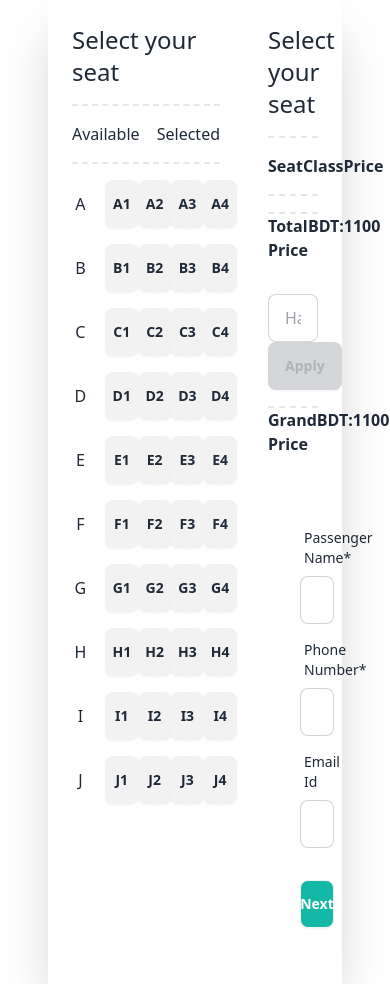
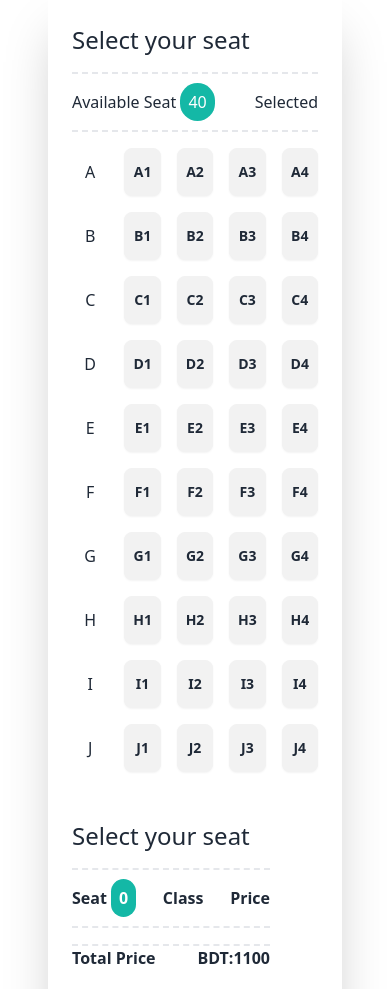
Before and after one commit to HabiburRahman02/ticket-booking-using-dom, a plain HTML site: page index.html in a window 390 px wide. Shown: the top 989 px of the page. Drawn offline with nearby package versions, Linux system fonts and the light colour scheme.

Commit message:
increase and decrease added

```diff
--- a/index.html
+++ b/index.html
@@ -11,75 +11,84 @@
 
 <body>
     <!-- seat section start -->
-    <div class="grid grid-cols-3 gap-12 shadow-2xl mx-12 p-6">
+    <div class="grid grid-cols-1 md:grid-cols-3 gap-12 shadow-2xl mx-12 p-6">
         <div class=" col-span-2 space-y-4">
             <h3 class="text-2xl">Select your seat</h3>
             <div class="flex justify-between border-y-2 border-dashed py-4">
-                <p>Available</p>
+                <p>Available Seat
+                    <span id="total-seat" class="bg-teal-500 rounded-full p-2 text-white">40</span>
+                </p>
                 <p>Selected</p>
             </div>
 
             <!-- ticket start -->
             <div class="grid grid-cols-5 gap-4">
                 <button>A</button>
-                <button class="btn hover:bg-green-500">A1</button>
-                <button class="btn hover:bg-green-500">A2</button>
-                <button class="btn hover:bg-green-500">A3</button>
-                <button class="btn hover:bg-green-500">A4</button>
+                <button onclick="handleSelectedSeat(this)" class="btn hover:bg-green-500">A1</button>
+                <button onclick="handleSelectedSeat(this)" class="btn hover:bg-green-500">A2</button>
+                <button onclick="handleSelectedSeat(this)" class="btn hover:bg-green-500">A3</button>
+                <button onclick="handleSelectedSeat(this)" class="btn hover:bg-green-500">A4</button>
                 <button>B</button>
-                <button class="btn hover:bg-green-500">B1</button>
-                <button class="btn hover:bg-green-500">B2</button>
-                <button class="btn hover:bg-green-500">B3</button>
-                <button class="btn hover:bg-green-500">B4</button>
+                <button onclick="handleSelectedSeat(this)" class="btn hover:bg-green-500">B1</button>
+                <button onclick="handleSelectedSeat(this)" class="btn hover:bg-green-500">B2</button>
+                <button onclick="handleSelectedSeat(this)" class="btn hover:bg-green-500">B3</button>
+                <button onclick="handleSelectedSeat(this)" class="btn hover:bg-green-500">B4</button>
                 <button>C</button>
-                <button class="btn hover:bg-green-500">C1</button>
-                <button class="btn hover:bg-green-500">C2</button>
-                <button class="btn hover:bg-green-500">C3</button>
-                <button class="btn hover:bg-green-500">C4</button>
+                <button onclick="handleSelectedSeat(this)" class="btn hover:bg-green-500">C1</button>
+                <button onclick="handleSelectedSeat(this)" class="btn hover:bg-green-500">C2</button>
+                <button onclick="handleSelectedSeat(this)" class="btn hover:bg-green-500">C3</button>
+                <button onclick="handleSelectedSeat(this)" class="btn hover:bg-green-500">C4</button>
                 <button>D</button>
-                <button class="btn hover:bg-green-500">D1</button>
-                <button class="btn hover:bg-green-500">D2</button>
-                <button class="btn hover:bg-green-500">D3</button>
-                <button class="btn hover:bg-green-500">D4</button>
+                <button onclick="handleSelectedSeat(this)" class="btn hover:bg-green-500">D1</button>
+                <button onclick="handleSelectedSeat(this)" class="btn hover:bg-green-500">D2</button>
+                <button onclick="handleSelectedSeat(this)" class="btn hover:bg-green-500">D3</button>
+                <button onclick="handleSelectedSeat(this)" class="btn hover:bg-green-500">D4</button>
                 <button>E</button>
-                <button class="btn hover:bg-green-500">E1</button>
-                <button class="btn hover:bg-green-500">E2</button>
-                <button class="btn hover:bg-green-500">E3</button>
-                <button class="btn hover:bg-green-500">E4</button>
+                <button onclick="handleSelectedSeat(this)" class="btn hover:bg-green-500">E1</button>
+                <button onclick="handleSelectedSeat(this)" class="btn hover:bg-green-500">E2</button>
+                <button onclick="handleSelectedSeat(this)" class="btn hover:bg-green-500">E3</button>
+                <button onclick="handleSelectedSeat(this)" class="btn hover:bg-green-500">E4</button>
                 <button>F</button>
-                <button class="btn hover:bg-green-500">F1</button>
-                <button class="btn hover:bg-green-500">F2</button>
-                <button class="btn hover:bg-green-500">F3</button>
-                <button class="btn hover:bg-green-500">F4</button>
+                <button onclick="handleSelectedSeat(this)" class="btn hover:bg-green-500">F1</button>
+                <button onclick="handleSelectedSeat(this)" class="btn hover:bg-green-500">F2</button>
+                <button onclick="handleSelectedSeat(this)" class="btn hover:bg-green-500">F3</button>
+                <button onclick="handleSelectedSeat(this)" class="btn hover:bg-green-500">F4</button>
                 <button>G</button>
-                <button class="btn hover:bg-green-500">G1</button>
-                <button class="btn hover:bg-green-500">G2</button>
-                <button class="btn hover:bg-green-500">G3</button>
-                <button class="btn hover:bg-green-500">G4</button>
+                <button onclick="handleSelectedSeat(this)" class="btn hover:bg-green-500">G1</button>
+                <button onclick="handleSelectedSeat(this)" class="btn hover:bg-green-500">G2</button>
+                <button onclick="handleSelectedSeat(this)" class="btn hover:bg-green-500">G3</button>
+                <button onclick="handleSelectedSeat(this)" class="btn hover:bg-green-500">G4</button>
                 <button>H</button>
-                <button class="btn hover:bg-green-500">H1</button>
-                <button class="btn hover:bg-green-500">H2</button>
-                <button class="btn hover:bg-green-500">H3</button>
-                <button class="btn hover:bg-green-500">H4</button>
+                <button onclick="handleSelectedSeat(this)" class="btn hover:bg-green-500">H1</button>
+                <button onclick="handleSelectedSeat(this)" class="btn hover:bg-green-500">H2</button>
+                <button onclick="handleSelectedSeat(this)" class="btn hover:bg-green-500">H3</button>
+                <button onclick="handleSelectedSeat(this)" class="btn hover:bg-green-500">H4</button>
                 <button>I</button>
-                <button class="btn hover:bg-green-500">I1</button>
-                <button class="btn hover:bg-green-500">I2</button>
-                <button class="btn hover:bg-green-500">I3</button>
-                <button class="btn hover:bg-green-500">I4</button>
+                <button onclick="handleSelectedSeat(this)" class="btn hover:bg-green-500">I1</button>
+                <button onclick="handleSelectedSeat(this)" class="btn hover:bg-green-500">I2</button>
+                <button onclick="handleSelectedSeat(this)" class="btn hover:bg-green-500">I3</button>
+                <button onclick="handleSelectedSeat(this)" class="btn hover:bg-green-500">I4</button>
                 <button>J</button>
-                <button class="btn hover:bg-green-500">J1</button>
-                <button class="btn hover:bg-green-500">J2</button>
-                <button class="btn hover:bg-green-500">J3</button>
-                <button class="btn hover:bg-green-500">J4</button>
+                <button onclick="handleSelectedSeat(this)" class="btn hover:bg-green-500">J1</button>
+                <button onclick="handleSelectedSeat(this)" class="btn hover:bg-green-500">J2</button>
+                <button onclick="handleSelectedSeat(this)" class="btn hover:bg-green-500">J3</button>
+                <button onclick="handleSelectedSeat(this)" class="btn hover:bg-green-500">J4</button>
             </div>
             <!-- ticket end -->
         </div>
         <div class="space-y-4">
             <h3 class="text-2xl border-b-2 border-dashed pb-4">Select your seat</h3>
             <div class="font-bold flex justify-between border-b-2 border-dashed pb-4">
-                <p>Seat</p>
+                <p>Seat
+                    <span id="booked-seat" class="bg-teal-500 rounded-full p-2 text-white">0</span>
+                </p>
                 <p>Class</p>
                 <p>Price</p>
+            </div>
+            <div id="seat-container">
+                <ul id="selected-seat">
+
+                </ul>
             </div>
             <div class="font-bold flex justify-between border-t-2 border-dashed pb-4">
                 <p>Total Price</p>
@@ -93,9 +102,9 @@
                 <p>Grand Price</p>
                 <p>BDT:<span>1100</span></p>
             </div>
-            <div class="w-full">
-                <form class="card-body">
-                    <div class="form-control">
+            <div class="">
+                <form class="card-body px-0">
+                    <div class="form-control ">
                         <label class="label">
                             <span class="label-text">Passenger Name*</span>
                         </label>
@@ -134,6 +143,7 @@
         </div>
     </div>
     <!-- seat section end -->
+    <script src="js/booking.js"></script>
 </body>
 
 </html>
--- /dev/null
+++ b/js/booking.js
@@ -0,0 +1,22 @@
+
+let selected = [];
+function handleSelectedSeat(seat) {
+    seat.classList.add('bg-black', 'text-white')
+    // booked seat increase
+    const bookedSeat = document.getElementById('booked-seat')
+    selected.push(seat.innerText);
+    bookedSeat.innerText = selected.length;
+
+    // Decrease
+    const totalSeatStr = document.getElementById('total-seat');
+    const totalSeat = parseInt(totalSeatStr.innerText);
+    totalSeatStr.innerText = totalSeat - 1;
+
+
+    const selectedSeat = document.getElementById('selected-seat');
+    // selectedSeat.innerHTML = `<li class="flex justify-between">
+    //                     <span>${seat.innerText}</span>
+    //                     <span>Economy</span>
+    //                     <span>550</span>
+    //                 </li>`
+}
```
